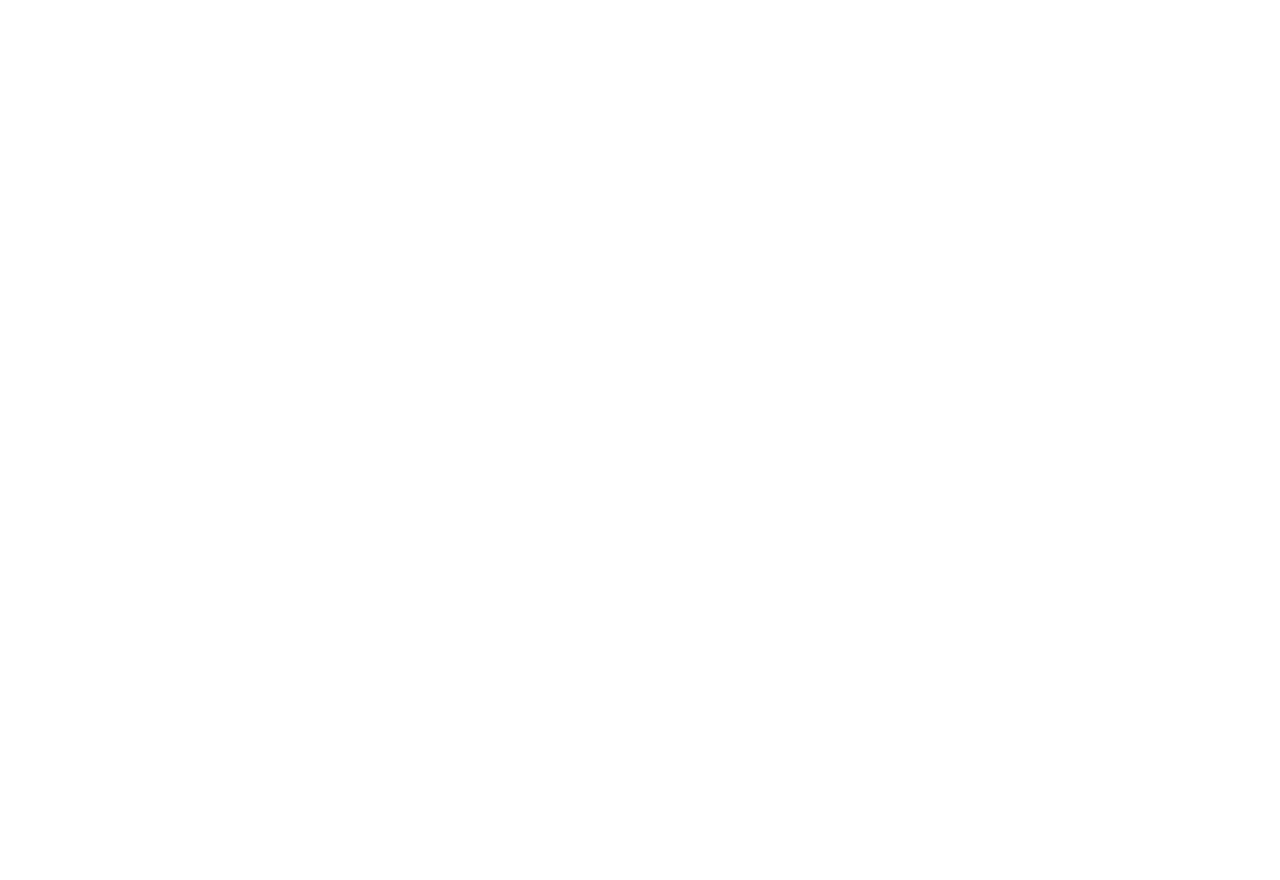
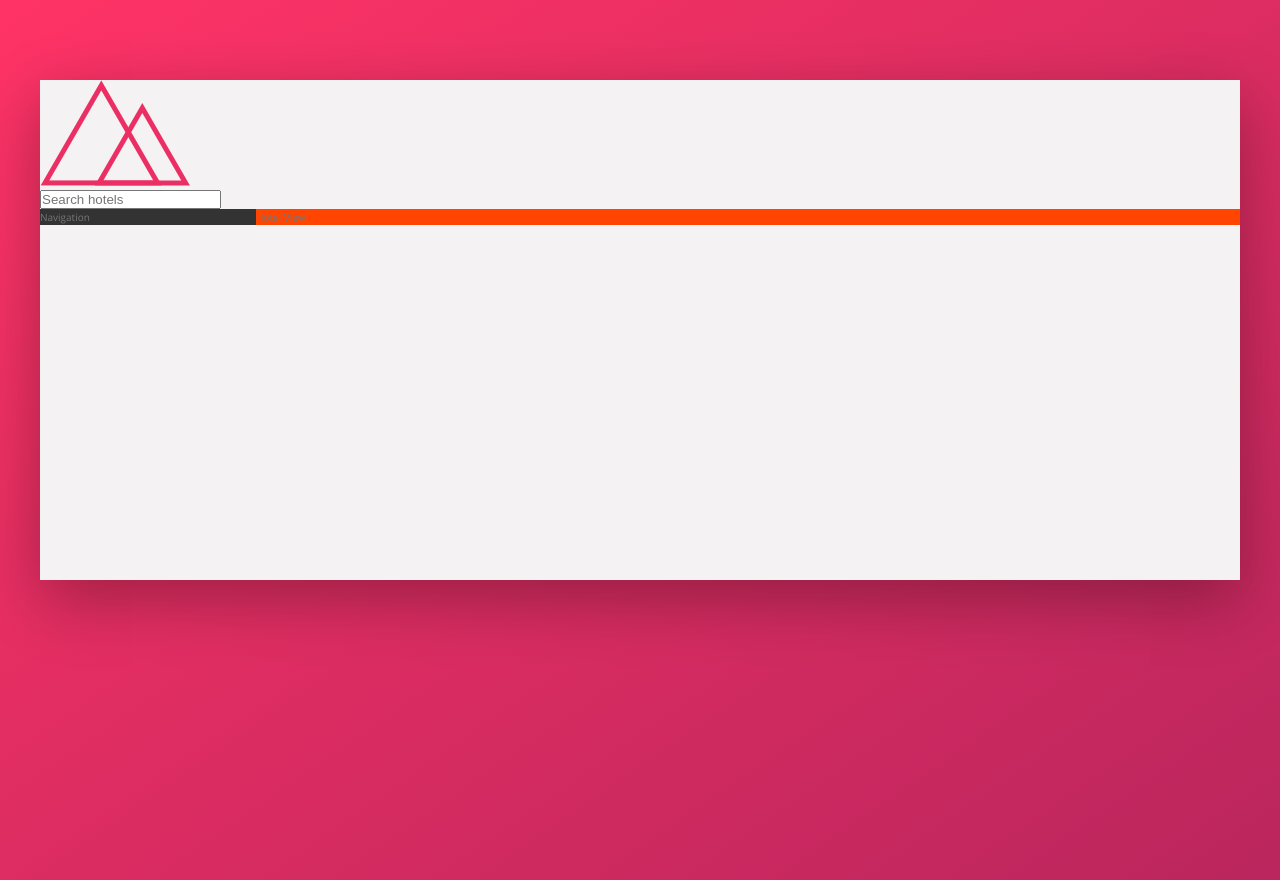
Before and after one commit to olonyl/web-design-flexbox, a website: page index.html in a window 1280 px wide. Before the commit the page ends 800 px from the top, so only its background shows below. Drawn offline with nearby package versions, Linux system fonts and the light colour scheme.

Commit message:
firsts steps

```diff
--- a/index.html
+++ b/index.html
@@ -1,5 +1,6 @@
 <!DOCTYPE html>
 <html lang="en">
+
 <head>
     <meta charset="UTF-8">
     <meta name="viewport" content="width=device-width, initial-scale=1.0">
@@ -10,7 +11,25 @@
 
     <title>trillo &mdash; Your all-in-one booking app</title>
 </head>
+
 <body>
+    <div class="container">
+        <header class="header">
+            <img src="img/logo.png" alt="trillo logo" class="logo">
+            <form action="#">
+                <input type="text" class="search__input" placeholder="Search hotels">
 
+            </form>
+        </header>
+        <div class="content">
+            <nav class="sidebar">
+                Navigation
+            </nav>
+            <main class="hotel-view">
+                Hotel View
+            </main>
+        </div>
+    </div>
 </body>
+
 </html>
--- /dev/null
+++ b/sass/_base.scss
@@ -0,0 +1,42 @@
+:root {
+    --color-primary: #eb2f64;
+    --color-primary-light: #FF3366;
+    --color-primary-dark: #BA265D;
+    --color-grey-light-1: #faf9f9;
+    --color-grey-light-2: #f4f2f2;
+    --color-grey-light-3: #f0eeee;
+    --color-grey-light-4: #ccc;
+
+    --color-grey-dark-1: #333;
+    --color-grey-dark-2: #777;
+    --color-grey-dark-3: #999;
+
+    --shadow-dark: 0 2rem 6rem rgba(0,0,0,.3);
+}
+* {
+    margin: 0;
+    padding: 0;
+}
+
+*,
+*::before,
+*::after {
+    box-sizing: inherit;
+}
+
+html {
+    box-sizing: border-box;
+    font-size: 62.5%;
+}
+
+body {
+    font-family: 'Open Sans', sans-serif;
+    font-weight: 400;
+    line-height: 1.6;
+    color: var(--color-grey-dark-2);
+    background-image: linear-gradient(to right bottom, var(--color-primary-light), var(--color-primary-dark));
+    // background-size: cover;
+    background-repeat: no-repeat;
+
+    min-height: 100vh;
+}
--- /dev/null
+++ b/sass/_layout.scss
@@ -0,0 +1,27 @@
+.container {
+    max-width: 120rem;
+    margin: 8rem auto;
+    background-color: var(--color-grey-light-2);
+    box-shadow: var(--shadow-dark);
+
+    min-height: 50rem;
+}
+
+.header {
+
+}
+
+.content {
+    display: flex;
+}
+
+.sidebar {
+    background-color: var(--color-grey-dark-1);
+    flex: 0 0 18%;
+}
+
+.hotel-view {
+    background-color: #fff;
+    background-color: orangered;
+    flex: 1;
+}
--- a/sass/main.scss
+++ b/sass/main.scss
@@ -1,17 +1,3 @@
-/*
-COLORS
-
-Primary: #eb2f64
-Primary light: #FF3366
-Primary dark: #BA265D
-
-Grey light 1: #faf9f9
-Grey light 2: #f4f2f2
-Grey light 3: #f0eeee
-Grey light 4: #ccc
-
-Grey dark 1: #333
-Grey dark 2: #777
-Grey dark 3: #999
-
-*/
+@import "base";
+@import "components";
+@import "layout";
```
Also changed, not shown: package.json (+4 -5 lines), css/style.comp.css (added), css/style.css, css/style.prefix.css (added), img/SVG/aircraft-take-off.svg (added), img/SVG/bookmark.svg (added), img/SVG/chat.svg (added), img/SVG/chevron-thin-right.svg (added), img/SVG/home.svg (added), img/SVG/key.svg (added), img/SVG/location-pin.svg (added), img/SVG/magnifying-glass.svg (added), img/SVG/map.svg (added), img/SVG/star.svg (added), 2 more files. Lines whose indentation alone changed are shown as unchanged.
